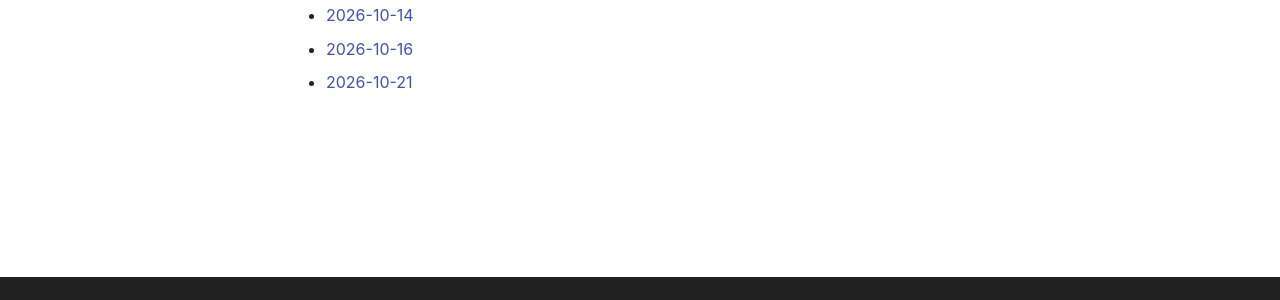
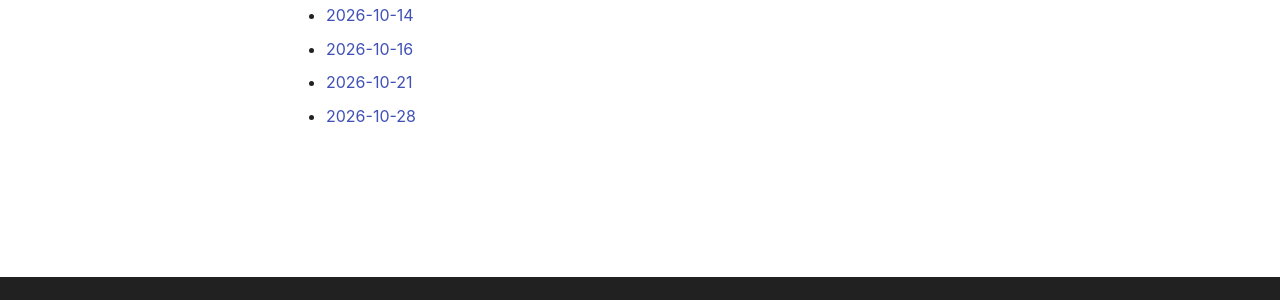
Before and after one commit to Lodpixel/Lec-Notes, an MkDocs documentation site: the page built from docs/课内/概率统计/index.md, in a window 1280 px wide. Shown: the part 461-761 px from the top of the page. Built offline with MkDocs 1.6.1 and Material for MkDocs 9.7.7, drawn with Linux system fonts in a browser that asks for light colours; comment, search, counter and statistics services are not loaded.

Commit message:
Update lecture transcript: docs/课内/概率统计/index.md

```diff
--- a/docs/课内/概率统计/index.md
+++ b/docs/课内/概率统计/index.md
@@ -18,3 +18,5 @@
 - [2026-10-16](2026-10-16.md)
 
 - [2026-10-21](2026-10-21.md)
+
+- [2026-10-28](2026-10-28.md)
```
